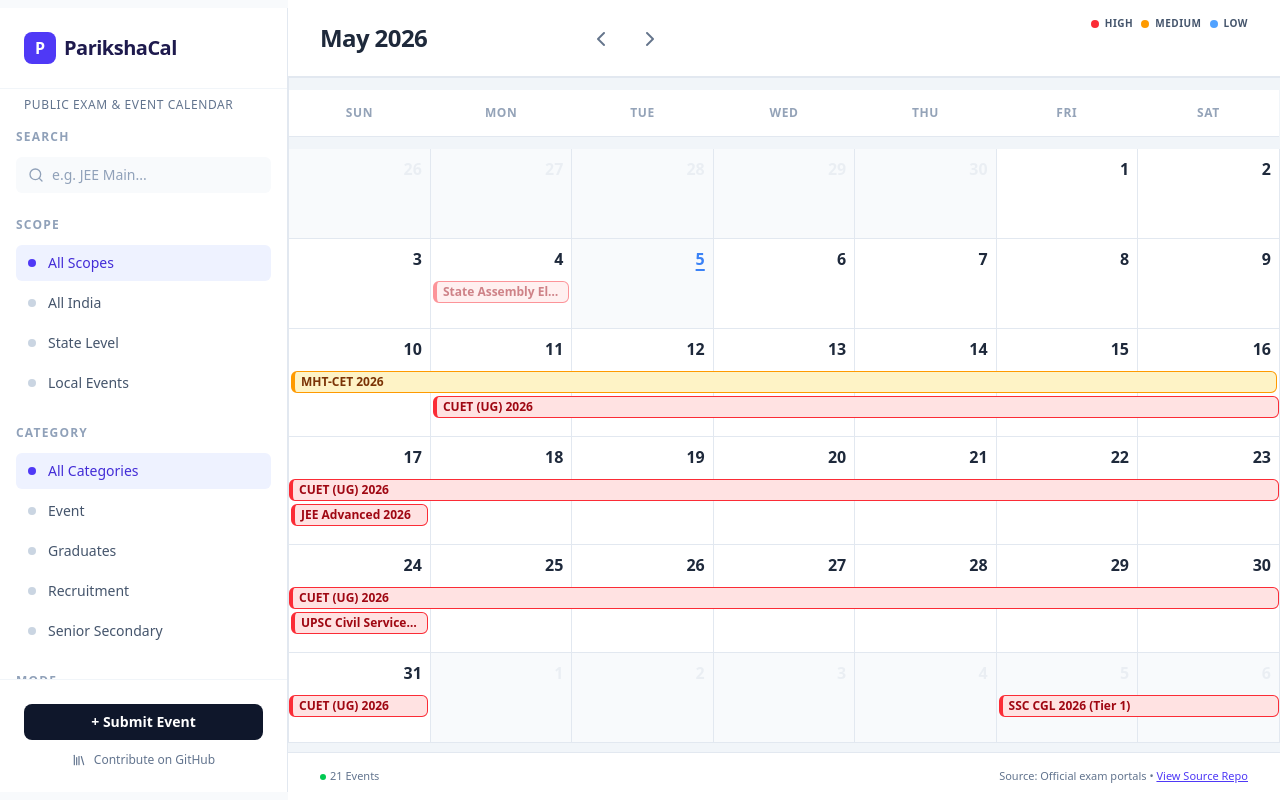
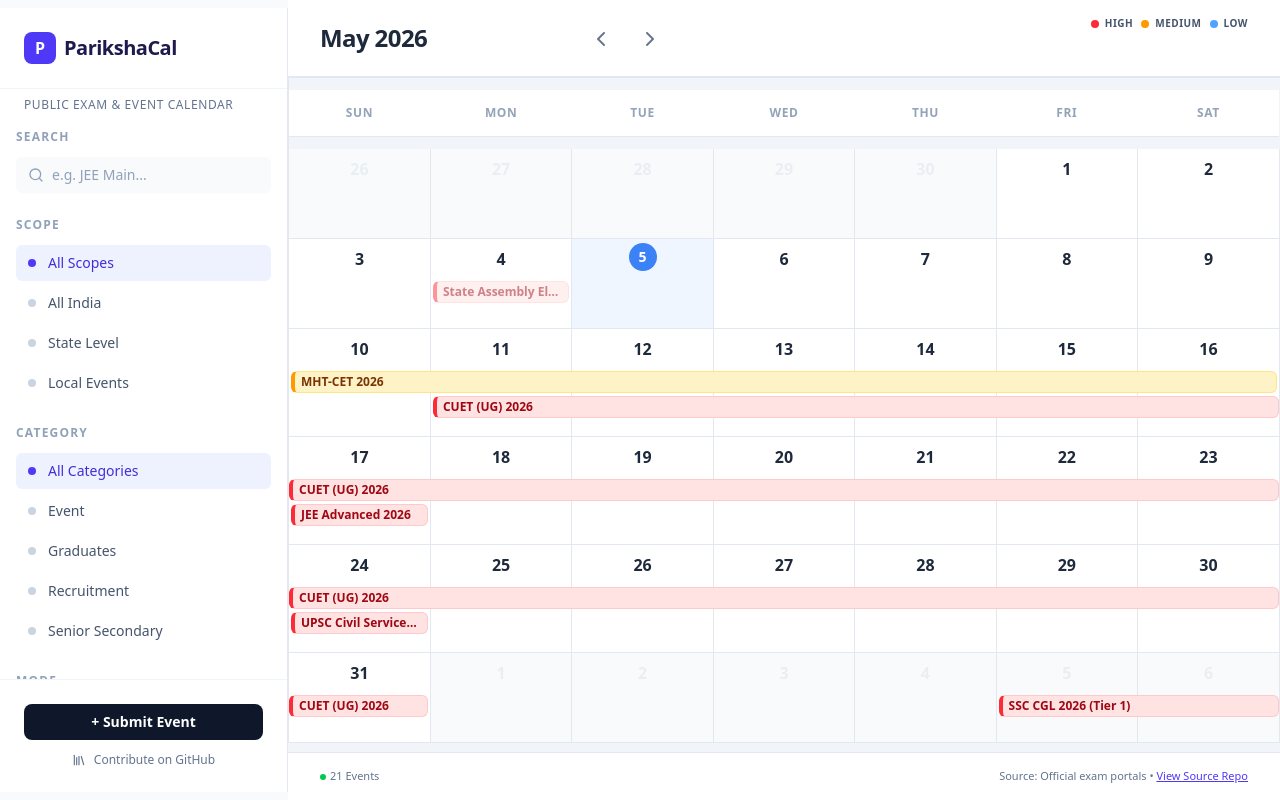
Before and after one commit to GargAvinash/ParikshaCal, a React (Vite) app: page / in a window 1280 px wide. Built offline with nearby package versions, Linux system fonts and the light colour scheme.

Commit message:
feat(ui): improve event pills and today marker aesthetics
- Removed full borders from event pills and added a 4px left accent
- Redesigned today marker as a solid blue circle
- Center-aligned date numbers in calendar cells
- Refined event pill colors and contrast for better readability

```diff
--- a/src/components/CalendarWidget.tsx
+++ b/src/components/CalendarWidget.tsx
@@ -56,20 +56,23 @@
              const eventPast = isPast(parseISO(ev.end_date));
              let bgColor = "bg-blue-100";
              let textColor = "text-blue-800";
-             let borderColor = "border-blue-500";
+             let borderColor = "border-blue-200";
+             let accentColor = "border-l-blue-500";
 
              if (ev.importance_level === "high") {
                bgColor = "bg-red-100";
                textColor = "text-red-800";
-               borderColor = "border-red-500";
+               borderColor = "border-red-200";
+               accentColor = "border-l-red-500";
              } else if (ev.importance_level === "medium") {
                bgColor = "bg-amber-100";
                textColor = "text-amber-900";
-               borderColor = "border-amber-500";
+               borderColor = "border-amber-200";
+               accentColor = "border-l-amber-500";
              }
 
              return (
-               <div className={`w-full px-1.5 py-0.5 rounded sm:rounded-md text-[10px] sm:text-xs font-bold border border-l-4 truncate ${bgColor} ${borderColor} ${textColor} ${eventPast ? 'opacity-50' : ''}`}>
+               <div className={`w-full px-1.5 py-0.5 rounded sm:rounded-md text-[10px] sm:text-xs font-bold border border-l-4 truncate ${bgColor} ${borderColor} ${accentColor} ${textColor} ${eventPast ? 'opacity-50' : ''}`}>
                  {eventInfo.event.title}
                </div>
              )
--- a/src/index.css
+++ b/src/index.css
@@ -35,7 +35,7 @@
   --fc-button-active-border-color: transparent;
   --fc-event-bg-color: #3b82f6;
   --fc-event-border-color: #3b82f6;
-  --fc-today-bg-color: #f8fafc;
+  --fc-today-bg-color: #eff6ff;
   font-family: inherit;
 }
 
@@ -167,16 +167,22 @@
 }
 
 .fc-day-today .fc-daygrid-day-number {
-  background-color: transparent;
-  color: #3b82f6;
-  border-radius: 0;
-  min-width: auto;
-  height: auto;
-  display: inline-block;
-  margin: 0;
-  text-decoration: underline;
-  text-underline-offset: 4px;
-  text-decoration-thickness: 2px;
+  background-color: #3b82f6;
+  color: #ffffff !important;
+  border-radius: 9999px;
+  min-width: 1.75rem;
+  height: 1.75rem;
+  display: flex;
+  align-items: center;
+  justify-content: center;
+  margin: 4px 0 2px 0;
+  padding: 0 !important;
+  font-size: 0.875rem;
+}
+
+.fc-daygrid-day-top {
+  display: flex;
+  justify-content: center;
 }
 
 .fc-h-event {
```
